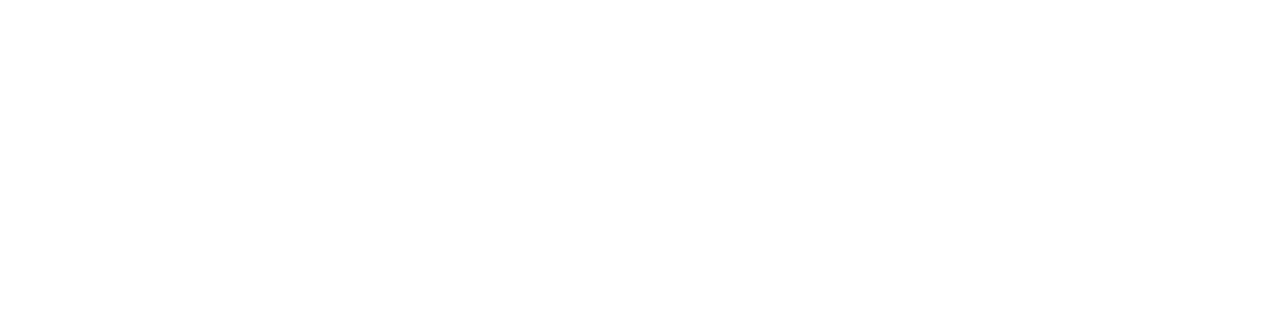
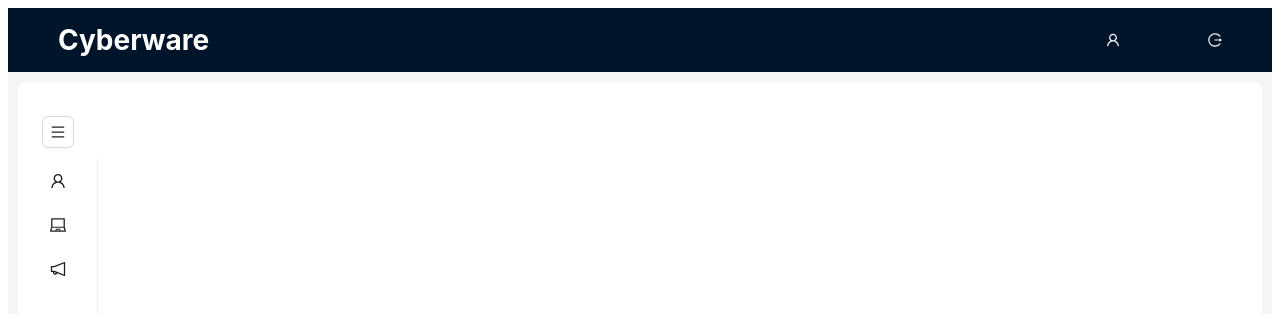
Before and after one commit to usr-0123/CyberAware, a React (Vite) app in the folder client/: page /dashboard in a window 1280 px wide. Shown: the top 314 px of the page. Built offline with nearby package versions, Linux system fonts and the light colour scheme; sample sign-in values are in the browser's storage.

Commit message:
-App layout.

```diff
--- a/client/package.json
+++ b/client/package.json
@@ -17,6 +17,7 @@
     "react-dom": "^18.3.1",
     "react-redux": "^9.1.2",
     "react-router-dom": "^6.26.0",
+    "recharts": "^2.12.7",
     "sass": "^1.77.8"
   },
   "devDependencies": {
--- /dev/null
+++ b/client/src/components/Layout/Dashboard/SidebarItems.jsx
@@ -0,0 +1,20 @@
+import React from "react";
+import { LaptopOutlined, NotificationOutlined, UserOutlined, LogoutOutlined, MenuFoldOutlined, MenuOutlined } from '@ant-design/icons';
+
+let defaultItems = [
+    { key: '1', label: 'User1', path: '', icon: <UserOutlined /> },
+    { key: '2', label: 'Laptop', path: '', icon: <LaptopOutlined /> },
+    { key: '3', label: 'Notification', path: '', icon: <NotificationOutlined /> },
+];
+
+export let userSidebarItems = [
+    { key: '4', label: 'user', path: '', icon: <UserOutlined /> },
+    { key: '5', label: 'Laptop3', path: '', icon: <LaptopOutlined /> },
+    { key: '6', label: 'Notification4', path: '', icon: <NotificationOutlined /> },
+];
+
+export let adminSideBarItems = [...defaultItems,
+    { key: '4', label: 'admin', path: '', icon: <UserOutlined /> },
+    { key: '5', label: 'Laptop3', path: '', icon: <LaptopOutlined /> },
+    { key: '6', label: 'Notification4', path: '', icon: <NotificationOutlined /> },
+];
--- a/client/src/layout/AdminDashboard.jsx
+++ b/client/src/layout/AdminDashboard.jsx
@@ -1,9 +1,30 @@
-import React from 'react';
-import { Route, Routes } from 'react-router-dom';
+import React, { useEffect } from 'react';
+import { Route, Routes, useNavigate } from 'react-router-dom';
 import UsersList from '../pages/admin/UsersList';
 import AdminHome from '../pages/admin/AdminHome';
+import { decodeToken } from '../helpers/token';
 
 function AdminDashboard() {
+    const navigate = useNavigate();
+
+    const handleLogout = async () => {
+        const route = await logout();
+        navigate(route.route, { replace: true });
+    };
+
+    useEffect(() => {
+        const user = decodeToken();
+
+        if (!user) {
+            handleLogout();
+        };
+
+        if (user.usrRole === 'User') {
+            handleLogout()
+        };
+
+    }, [navigate]);
+
     return (
         <Routes>
             <Route index element={<AdminHome />} />
--- a/client/src/layout/Dashboard.jsx
+++ b/client/src/layout/Dashboard.jsx
@@ -1,12 +1,25 @@
-import React, { useEffect } from "react";
+import React, { useEffect, useState } from "react";
 import { Route, Routes, useNavigate } from "react-router-dom";
 import { clearStorageOnTokenExpiry, decodeToken } from "../helpers/token";
+import { LogoutOutlined, MenuFoldOutlined, MenuOutlined, UserOutlined } from '@ant-design/icons';
 
 import UserRoutes from "./UserDashboard";
 import AdminRoutes from "./AdminDashboard";
+import { Button, Layout, Menu, theme } from "antd";
+import { Content, Footer, Header } from "antd/es/layout/layout";
+import Sider from "antd/es/layout/Sider";
+import { adminSideBarItems, userSidebarItems } from "../components/Layout/Dashboard/SidebarItems";
+import { logout } from "../helpers/logout";
 
 function Dashboard() {
+    const [isCollapsed, setIsCollapsed] = useState(true);
+    const [isAdmin, setIsAdmin] = useState(false);
     const navigate = useNavigate();
+
+    const handleLogout = async () => {
+        const route = await logout();
+        navigate(route.route, { replace: true });
+    };
 
     useEffect(() => {
         const response = clearStorageOnTokenExpiry();
@@ -20,20 +33,116 @@
         const user = decodeToken();
 
         if (!user) {
-            navigate("/", { replace: true });
+            handleLogout()
         } else if (user.usrRole === 'User') {
+            setIsAdmin(false);
             navigate("/dashboard/user/*", { replace: true });
         } else if (user.usrRole === 'Admin') {
+            setIsAdmin(true);
             navigate("/dashboard/admin", { replace: true });
         }
     }, [navigate]);
 
+    const {
+        token: { colorBgContainer, borderRadiusLG },
+    } = theme.useToken();
+
+    const handleMenuClick = (item) => {
+
+        if (!item && !item.key) {
+            logout();
+        } else {
+            navigate(item.key);
+        }
+    };
+
     return (
         <div>
-            <Routes>
-                <Route path="user/*" element={<UserRoutes />} />
-                <Route path="admin/*" element={<AdminRoutes />} />
-            </Routes>
+            <Layout>
+                <Header
+                    style={{
+                        display: 'flex',
+                        alignItems: 'center',
+                        color: 'transparent',
+                        justifyContent: 'space-between'
+                    }}
+                >
+                    <h1 style={{ color: '#fff' }}>Cyberware</h1>
+                    <div style={{
+                        display: 'flex',
+                        alignItems: 'center',
+                        color: '#fff',
+                        width: '10%',
+                        fontWeight: '1000',
+                        justifyContent: 'space-between'
+                    }}>
+                        <UserOutlined />
+                        <LogoutOutlined onClick={() => handleLogout()} />
+                    </div>
+                </Header>
+                <Content
+                    style={{
+                        padding: '10px',
+                    }}
+                >
+                    <Layout
+                        style={{
+                            padding: '24px 0',
+                            background: colorBgContainer,
+                            borderRadius: borderRadiusLG,
+                        }}
+                    >
+                        <Sider
+                            style={{
+                                background: colorBgContainer,
+                            }}
+                            width={200}
+                            collapsed={isCollapsed}
+                        >
+                            <div style={{
+                                display: 'flex',
+                                justifyContent: isCollapsed ? 'center' : 'flex-end',
+                                padding: '10px',
+                                flexWrap: 'nowrap',
+                            }}>
+
+                                <Button
+                                    icon={isCollapsed ? <MenuOutlined /> : <MenuFoldOutlined />}
+                                    onClick={() => setIsCollapsed(!isCollapsed)}
+                                />
+                            </div>
+                            <Menu
+                                mode="inline"
+                                defaultSelectedKeys={[location.pathname]}
+                                defaultOpenKeys={['/dashboard']}
+                                style={{
+                                    height: '100%',
+                                }}
+                                items={isAdmin ? adminSideBarItems : userSidebarItems}
+                                onClick={handleMenuClick}
+                            />
+                        </Sider>
+                        <Content
+                            style={{
+                                padding: '0 24px',
+                                minHeight: 280,
+                            }}
+                        >
+                            <Routes>
+                                <Route path="user/*" element={<UserRoutes />} />
+                                <Route path="admin/*" element={<AdminRoutes />} />
+                            </Routes>
+                        </Content>
+                    </Layout>
+                </Content>
+                <Footer
+                    style={{
+                        textAlign: 'center',
+                    }}
+                >
+                    {/* Cyberware ©{new Date().getFullYear()} Created by Luwi */}
+                </Footer>
+            </Layout>
         </div>
     );
 }
--- a/client/src/pages/admin/AdminHome.jsx
+++ b/client/src/pages/admin/AdminHome.jsx
@@ -7,7 +7,6 @@
 import AdminHomeFAQs from './adminHome/AdminHomeFAQs';
 
 const onChange = (key) => {
-    console.log(key);
 };
 
 const tabItems = [
--- a/client/src/pages/admin/adminHome/AdminStatistics.jsx
+++ b/client/src/pages/admin/adminHome/AdminStatistics.jsx
@@ -31,11 +31,7 @@
     const [props, setProps] = useState(null);
     const [isModalOpen, setIsModalOpen] = useState(false);
 
-    console.log(isModalOpen);
-
     const onRow = (e) => {
-        console.log(e);
-
         setProps(e);
         setIsModalOpen();
     };
```
Also changed, not shown: 1 other file (tests, documents, lock files or other folders).
